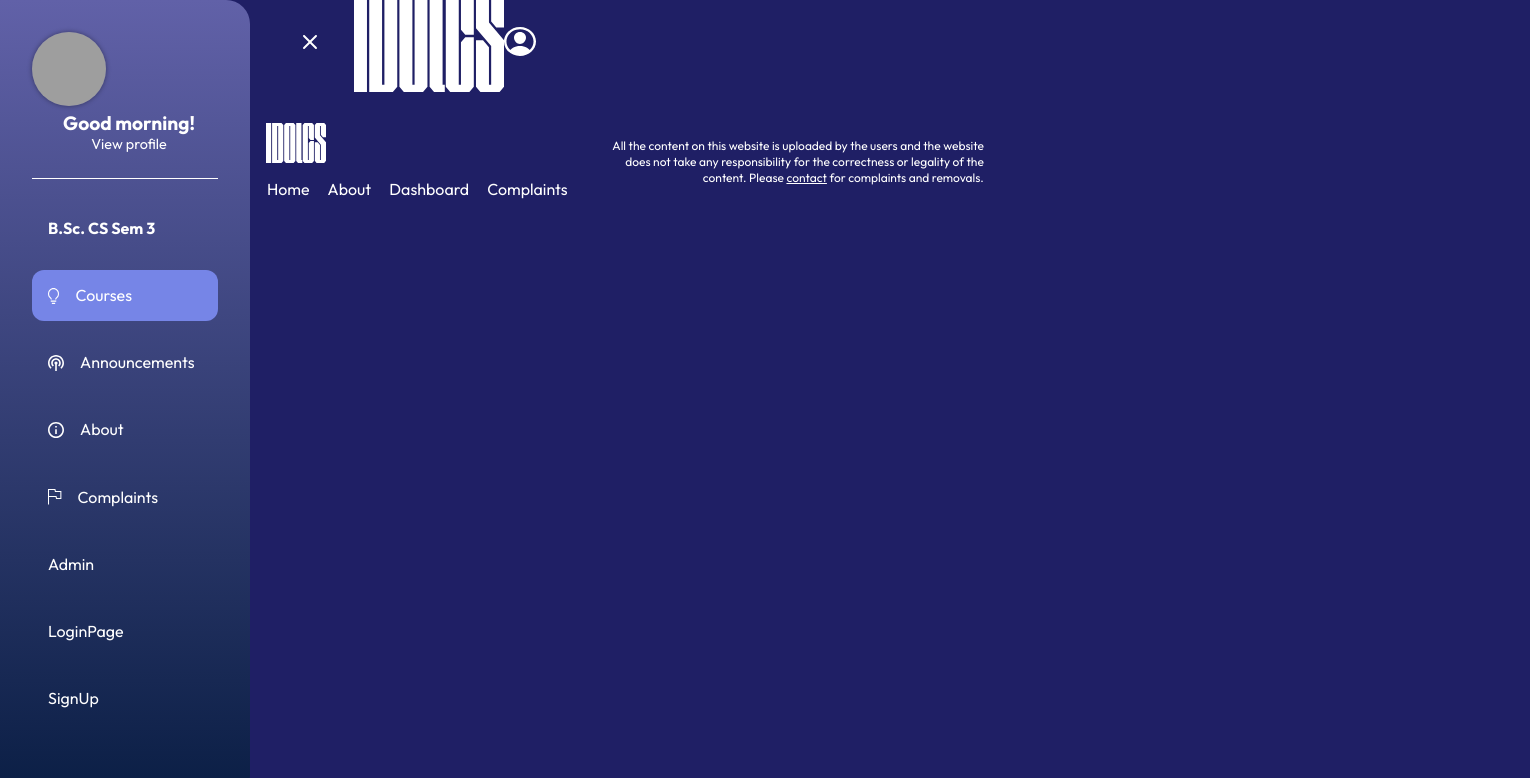
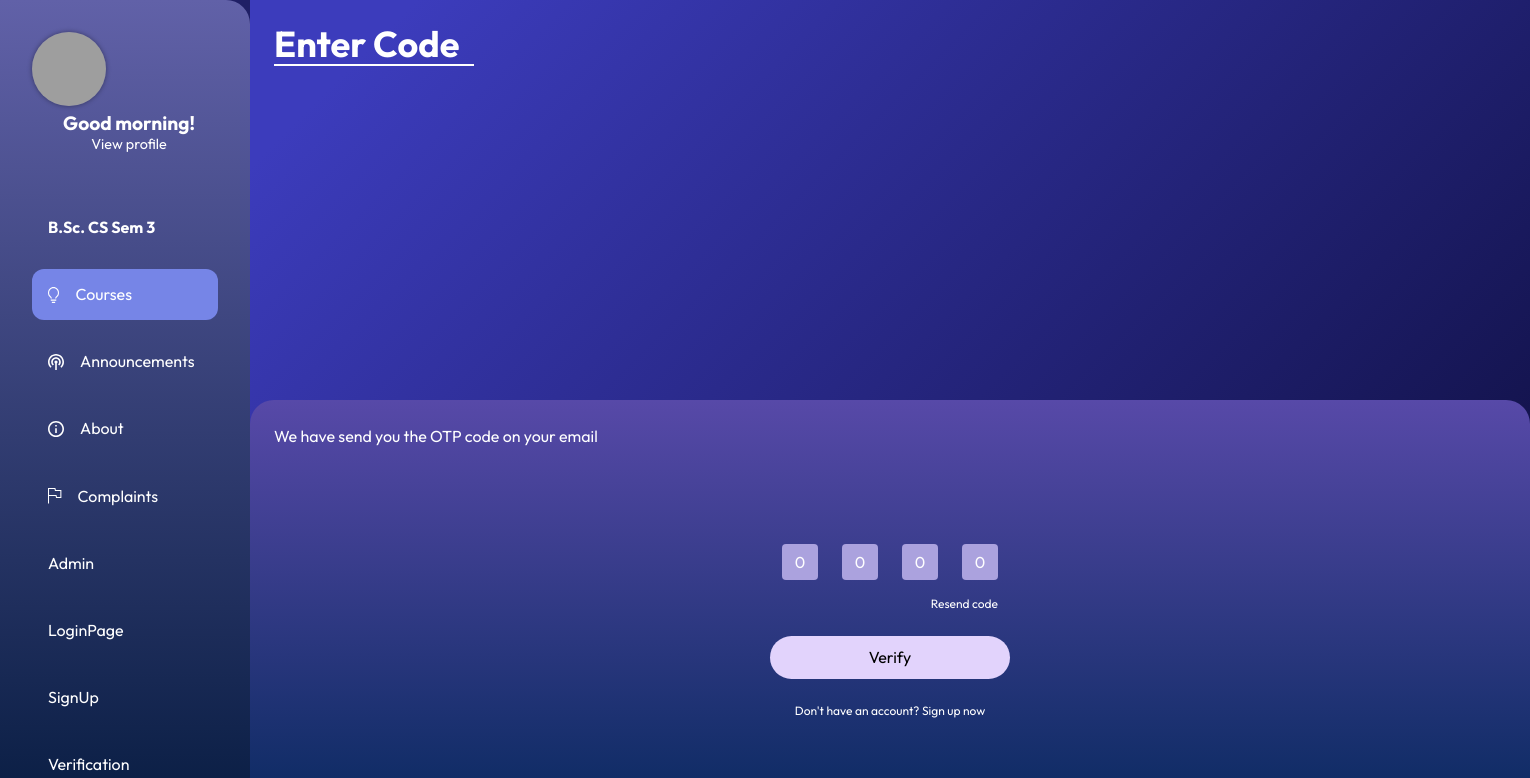
Before and after one commit to idolcs/idolcs.com, a React (Vite) app: page /verification in a window 1280 px wide. Shown: the top 778 px of the page, 1530 px wide, since content can reach past the window. Built offline with nearby package versions, Linux system fonts and the light colour scheme; grey boxes are pictures that could not be loaded.

Commit message:
Refactor navigation links and add VerificationPage component

```diff
--- a/src/App.jsx
+++ b/src/App.jsx
@@ -12,6 +12,7 @@ import Subject from "./components/Subject/Subject";
 import Admin from "./components/AdminPanel/Admin";
 import LoginPage from "./components/Home/Login/LoginPage";
 import SignUp from "./components/Home/Login/SignUp";
+import VerificationPage from "./components/Home/Login/Verification";
 
 function App() {
   const [isNavOpen, setIsNavOpen] = useState(false);
@@ -39,7 +40,7 @@ function App() {
           <Navigation isNavOpen={isNavOpen} setIsNavOpen={setIsNavOpen} />
         </div>
         <div className="max-w-full">
-            {location.pathname !== '/loginPage' && location.pathname !== '/signup' && <Header isNavOpen={isNavOpen} setIsNavOpen={setIsNavOpen} />}
+            {location.pathname !== '/loginPage' && location.pathname !== '/signup' && location.pathname !== '/verification'  && <Header isNavOpen={isNavOpen} setIsNavOpen={setIsNavOpen} />}
           <Routes>
             <Route path="/" element={<Home />} />
             <Route path="/home" element={<p>This is the home</p>} />
@@ -48,8 +49,9 @@ function App() {
             <Route path="/admin" element={<Admin />} />
             <Route path="/loginPage" element={<LoginPage />} />
             <Route path="/signup" element={<SignUp />} />
+            <Route path="/verification" element={<VerificationPage />} />
           </Routes>
-            {location.pathname !== '/loginPage' && location.pathname !== '/signup' && <Footer />}
+            {location.pathname !== '/loginPage' && location.pathname !== '/signup' && location.pathname !== '/verification' && <Footer />}
         </div>
       </div>
       </Provider>
--- a/src/components/Home/Login/Login.jsx
+++ b/src/components/Home/Login/Login.jsx
@@ -25,11 +25,11 @@ const Login = () => {
             <form onSubmit={handleSubmit}>
                 <p className='text-center text-white mt-2'>Hey, What should we call you?</p>
                 <div className='flex flex-col justify-center items-center'>
-                    <Link to="/loginPage">
-                        <button className='w-[100%] md:max-w-[40%] md:min-[300px] bg-[#AB9DFF] p-3 mt-3 text-[#000] font-semibold rounded-full hover:bg-[#8275cc]'>Sign Up</button>
+                    <Link to="/loginPage" className='w-[100%] md:max-w-[40%] md:min-[300px] bg-[#AB9DFF] p-3 mt-3 text-[#000] text-center font-semibold rounded-full hover:bg-[#8275cc]'>
+                        <button>Sign Up</button>
                     </Link>
-                    <Link to="/signup">
-                        <button className='w-[100%] md:max-w-[40%] md:min-[300px] bg-[#F2F0F2] p-3 mt-3 text-[#000] font-semibold rounded-full hover:bg-greyPink-900'>Login</button>
+                    <Link to="/signup" className='w-[100%] md:max-w-[40%] md:min-[300px] bg-[#F2F0F2] p-3 mt-3 text-[#000] text-center font-semibold rounded-full hover:bg-greyPink-900'>
+                        <button>Login</button>
                     </Link>
                 </div>
             </form>
--- a/src/components/Home/Login/SignUp.jsx
+++ b/src/components/Home/Login/SignUp.jsx
@@ -10,7 +10,7 @@ export default function SignUp() {
                 <p className="text-base">Enter Email  ID</p>
                 <input type="email" className="p-2 mb-3 border-b bg-transparent w-full"/>
                 <p className="text-base">Create a username</p>
-                <input type="password" className="p-2 mb-3 border-b bg-transparent w-full"/>
+                <input type="text" className="p-2 mb-3 border-b bg-transparent w-full"/>
                 <p className="text-base">Create Password</p>
                 <input type="password" className="p-2 mb-3 border-b bg-transparent w-full" />
                 <p className="text-base">Confirm Password</p>
--- /dev/null
+++ b/src/components/Home/Login/Verification.jsx
@@ -0,0 +1,23 @@
+export default function VerificationPage() {
+    return (
+        <div className="bg-gradient w-screen h-screen">
+            <div className="p-2 h-[50%]">
+                <h1 className="m-4 text-white text-4xl border-b-2 w-[200px] font-bold">Enter Code</h1>
+            </div>
+            <div className="p-6 rounded-t-3xl h-[50%] rounded-s-md bg-gradient-to-b from-[#5749A8] to-[#0D2B63]">
+                <p className="text-base">We have send you the OTP code on your email </p>
+                <div className="flex justify-between max-w-60 m-auto">
+                    <input type="number" className="block w-9 h-9 p-3 mt-24 mx-3 rounded bg-[#ABA2DE] placeholder:text-white placeholder:text-center arrow-remover" placeholder="0" maxLength={1} required/>
+                    <input type="number" className="block w-9 h-9 p-3 mt-24 mx-3 rounded bg-[#ABA2DE] placeholder:text-white placeholder:text-center arrow-remover" placeholder="0" maxLength={1} required />
+                    <input type="number" className="block w-9 h-9 p-3 mt-24 mx-3 rounded bg-[#ABA2DE] placeholder:text-white placeholder:text-center arrow-remover" placeholder="0" maxLength={1} required />
+                    <input type="number" className="block w-9 h-9 p-3 mt-24 mx-3 rounded bg-[#ABA2DE] placeholder:text-white placeholder:text-center arrow-remover" placeholder="0" maxLength={1} required />
+                </div>
+                <p className="text-right text-xs my-4 max-w-60 m-auto pr-3">Resend code</p>
+                <div className='my-4 flex flex-col justify-center text-center max-w-60 m-auto'>
+                    <button className='py-3 px-3 my-2 rounded-full bg-[#E2D3FC] text-black align-middle'>Verify</button>
+                </div>
+                <p className='text-xs text-center m-3'>Don't have an account? Sign up now</p>
+            </div>
+        </div>
+    )
+}
--- a/src/components/Navigation/Navigation.jsx
+++ b/src/components/Navigation/Navigation.jsx
@@ -60,6 +60,10 @@ const Navigation = () => {
     {
       name: "SignUp",
       link: "/signup",
+    },
+    {
+      name: "Verification",
+      link: "/verification",
     },
   ];
 
--- a/src/index.css
+++ b/src/index.css
@@ -113,3 +113,11 @@ body {
 .bg-gradient {
   background-image: linear-gradient(135deg, #3C3CBC 8%, #0A0A34 100%);
 }
+.arrow-remover::-webkit-outer-spin-button,
+.arrow-remover::-webkit-inner-spin-button{
+  -webkit-appearance: none;
+  margin: 0;
+}
+.arrow-remover{
+  -moz-appearance: textfield;
+}
```
